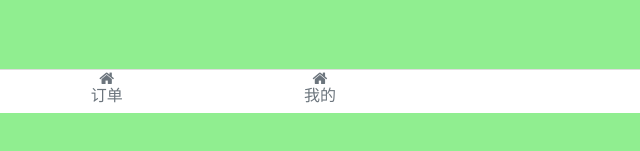
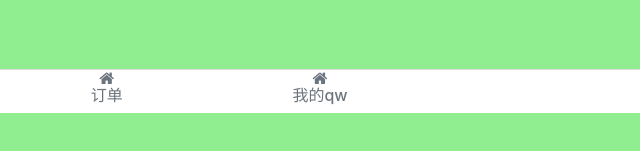
Before and after one commit to wwwxyn/ele, a plain HTML site: page index.html in a window 1280 px wide. Shown: the part 687-838 px from the top of the page, 640-1280 px from the left. Drawn offline with Linux system fonts and the light colour scheme.

Commit message:
第一次修改

```diff
--- a/index.html
+++ b/index.html
@@ -35,7 +35,7 @@
             <h6 class="col-2 offset-2"><i class="fa fa-home"></i>首页</h6>
             <h6 class="col-2 "><i class="fa fa-home"></i>发现</h6>
             <h6 class="col-2 "><i class="fa fa-home"></i>订单</h6>
-            <h6 class="col-2 "><i class="fa fa-home"></i>我的</h6>
+            <h6 class="col-2 "><i class="fa fa-home"></i>我的qw</h6>
         </div>
     </div>
 </template>
```
